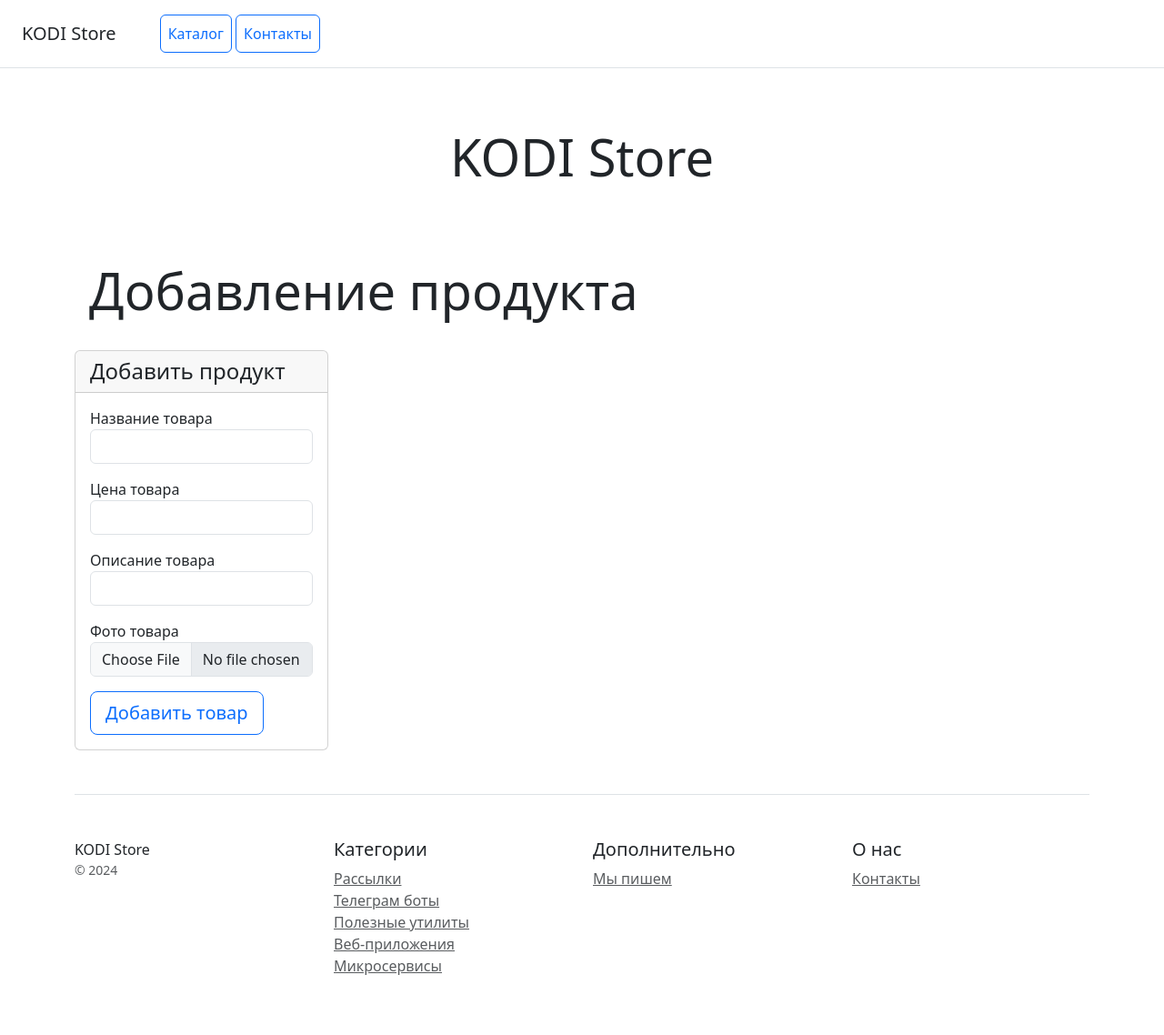
After one commit to KovkovDS/HW_lesson__22, a Django app: page /adding_product/ in a window 1280 px wide. The commit adds this page. Shown: the whole page at 91% size. Run offline with Django 5.2, Linux system fonts and the light colour scheme; some libraries are stand-ins or nearby versions.

Commit message:
added a template for adding a new product and functionality for page-by-page display of a list of products on the main page

```diff
--- /dev/null
+++ b/catalog/templates/adding_product.html
@@ -0,0 +1,40 @@
+{% extends 'base.html' %}
+
+{% block content %}
+<div class="pricing-header px-3 py-3 pt-md-5 pb-md-4 mx-auto">
+    <h1 class="display-4">{% block title %}Добавление продукта{% endblock %}</h1>
+</div>
+<div class="col-lg-3 col-md-6 col-sm-12">
+    <div class="card mb-4 box-shadow">
+        <div class="card-header">
+            <h4 class="my-0 font-weight-normal">Добавить продукт</h4>
+        </div>
+        <div class="card-body">
+            <form method="post" action="" class="form-floating">
+                {% csrf_token %}
+                <div class="mb-3">
+                    <label for="name_p">Название товара</label>
+                    <input type="text" name="name" class="form-control" id="name_p" required>
+                </div>
+                <div class="mb-3">
+                    <label for="price_by">Цена товара</label>
+                    <input type="text" name="message" class="form-control" id="price_by" required>
+                </div>
+                <div class="mb-3">
+                    <label for="description_p">Описание товара</label>
+                    <input type="text" name="phone" class="form-control" id="description_p" required>
+                </div>
+                <div class="mb-3">
+                    <label for="picture">Фото товара</label>
+                    <input type="file" name="phone" class="form-control" id="picture" disabled>
+                </div>
+<!--                <div class="mb-3">-->
+<!--                    <label for="create_at">Дата добавления товара: {{product.create_at}}</label>-->
+<!--                    <input type="text" name="phone" class="form-control" id="create_at" required>-->
+<!--                </div>-->
+                <button type="submit" class="btn btn-lg btn-block btn-outline-primary">Добавить товар</button>
+            </form>
+        </div>
+    </div>
+</div>
+{% endblock %}
--- a/catalog/templates/base.html
+++ b/catalog/templates/base.html
@@ -3,15 +3,16 @@
 <head>
     <meta charset="utf-8">
     <meta name="viewport" content="width=device-width, initial-scale=1">
-    <title>KODI Store</title>
+    <title>{% block title %}KODI Store{% endblock %}</title>
     <link rel="stylesheet" href="/static/css/bootstrap.min.css">
-
+    <link rel="stylesheet" href="/static/css/nav_pagination.css">
 </head>
 <body>
 {% include 'main_menu.html' %}
 {% include 'header.html' %}
 <div class="container">
     {% block content %}{% endblock %}
+    {% include 'nav_pagination.html' %}
     {% include 'footer.html' %}
 </div>
 <script src="/static/js/bootstrap.bundle.min.js"></script>
--- a/catalog/templates/header.html
+++ b/catalog/templates/header.html
@@ -1,9 +1,3 @@
 <div class="pricing-header px-3 py-3 pt-md-5 pb-md-4 mx-auto text-center">
-    <h1 class="display-4">KODI Store</h1>
-    <p class="lead">KODI store - это большой выбор продуктов питания.<br>
-        Вы любите мороженное? :)<br>
-        Мы очень! :)<br>
-        Попробуйте наше мороженое, Вы не останетесь равнодушными к нашей продукции! :)<br>
-    Также у нас в ассортименте есть продукты глубокой заморозки, рыба и морепродукты, и много другое!<br>
-    Ждем Вас у нас за покупками! :)</p>
+    <h1 class="display-4">{% block title %}KODI Store{% endblock %}</h1>
 </div>
--- /dev/null
+++ b/catalog/templates/nav_pagination.html
@@ -0,0 +1,23 @@
+<nav class="list-pages">
+    <ul>
+        {% if products.has_previous %}
+        <li class="page-num">
+            <a href="?page={{ products.previous_page_number }}">&lt;</a>
+        </li>
+        {% endif %}
+        {% for p in paginator.page_range %}
+                   {% if products.number == p %}
+        <li class="page-num page-num-selected">{{ p }}</li>
+                   {% elif p >= products.number|add:-2 and p <= products.number|add:2  %}
+        <li class="page-num">
+            <a href="?page={{ p }}">{{ p }}</a>
+        </li>
+                   {% endif %}
+        {% endfor %}
+        {% if products.has_next %}
+        <li class="page-num">
+            <a href="?page={{ products.next_page_number }}">&gt;</a>
+        </li>
+        {% endif %}
+    </ul>
+</nav>
--- a/catalog/templates/product.html
+++ b/catalog/templates/product.html
@@ -12,4 +12,5 @@
     <li class="list-group-item d-flex justify-content-between align-items-center">Дата добавления: {{product.create_at|date:"d M Y"}}</li>
     <li class="list-group-item d-flex justify-content-between align-items-center">Дата последнего изменения: {{product.updated_at|date:"d M Y"}}</li>
 </ul>
+<a class="btn btn-outline-primary m-5" href="{% url 'catalog:home' %}" role="button"><<...Вернуться к каталогу</a>
 {% endblock %}
--- a/catalog/urls.py
+++ b/catalog/urls.py
@@ -1,6 +1,6 @@
 from django.urls import path
 from catalog.apps import CatalogConfig
-from .views import home, contacts, product_detail
+from .views import home, contacts, product_detail, adding_product
 
 
 app_name = CatalogConfig.name
@@ -9,4 +9,5 @@ urlpatterns = [
     path('', home, name='home'),
     path('contacts/', contacts, name='contacts'),
     path('product/<int:product_id>/', product_detail, name='product'),
+    path('adding_product/', adding_product, name='adding_product'),
 ]
--- a/catalog/views.py
+++ b/catalog/views.py
@@ -1,13 +1,18 @@
-from django.shortcuts import render
+from django.shortcuts import render, get_object_or_404
 from django.http import HttpResponse
 from catalog.models import Product, Contact
+from django.core.paginator import Paginator
+import psycopg2
 
 
 def home(request):
-    five_latest_products = Product.objects.all()[:5]
-    print(*five_latest_products)
-    return render(request, 'home.html', {'five_latest_products_зфк_1': five_latest_products[:2],
-                                         'five_latest_products_зфк_2': five_latest_products[2:5]})
+    products = Product.objects.all()
+    paginator = Paginator(products, 4)
+    page_number = request.GET.get('page')
+    products_list = paginator.get_page(page_number)
+    print(*products[:5])
+    print(len(products))
+    return render(request, 'home.html', {'products': products_list})
 
 
 def contacts(request):
@@ -27,6 +32,18 @@ def contacts(request):
 
 
 def product_detail(request, product_id):
-    product = Product.objects.get(id=product_id)
+    product = get_object_or_404(Product, id=product_id)
     context = {'product': product}
     return render(request, 'product.html', context)
+
+
+def adding_product(request):
+    if request.method == 'POST':
+        name_p = request.POST.get('name_p')
+        price_by = request.POST.get('price_by')
+        description_p =request.POST.get('description_p')
+        picture = request.POST.get('picture')
+        new_product = Product.objects.create(name_p=name_p, price_by=price_by, description_p=description_p,
+                                             picture=picture)
+        return HttpResponse(f'Товар {name_p} добавлен.'), render(request, 'home.html')
+    return render(request, 'adding_product.html')
```
Also changed, not shown: catalog/templates/contacts.html (+6 -57 lines), catalog/templates/home.html (+14 -21 lines), catalog/migrations/0003_contact_alter_product_options.py (added), catalog/migrations/0004_alter_product_name_p.py (added), catalog/migrations/0005_alter_product_name_p.py (added).
